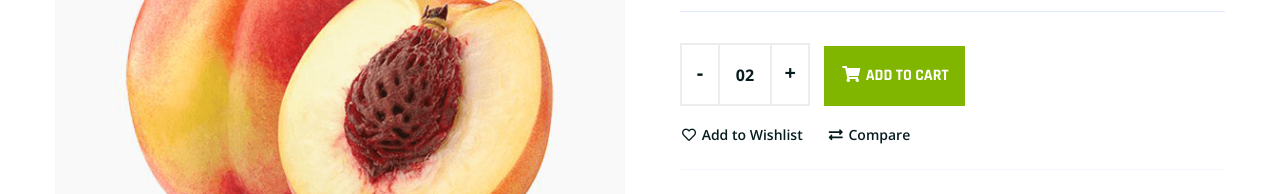
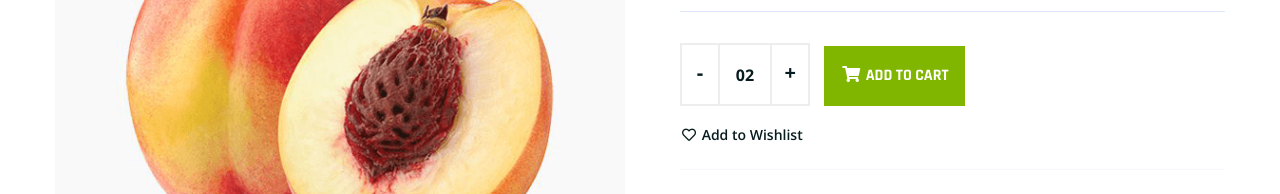
Before and after one commit to arunthecoder13/ecommercedemoweb, a plain HTML site: page product-details-no-sidebar.html in a window 1280 px wide. Shown: the part 780-974 px from the top of the page. Drawn offline with nearby package versions, Linux system fonts and the light colour scheme; files whose address does not match are found by name.

Commit message:
minor change

```diff
--- a/product-details-no-sidebar.html
+++ b/product-details-no-sidebar.html
@@ -441,12 +441,7 @@
                                                     <span>Add to Wishlist</span>
                                                 </a>
                                             </li>
-                                            <li>
-                                                <a href="#" class="" title="Compare" data-bs-toggle="modal" data-bs-target="#quick_view_modal">
-                                                    <i class="fas fa-exchange-alt"></i>
-                                                    <span>Compare</span>
-                                                </a>
-                                            </li>
+
                                         </ul>
                                     </div>
                                     <hr>
```
Also changed, not shown: product-details.html (+1 -6 lines).
